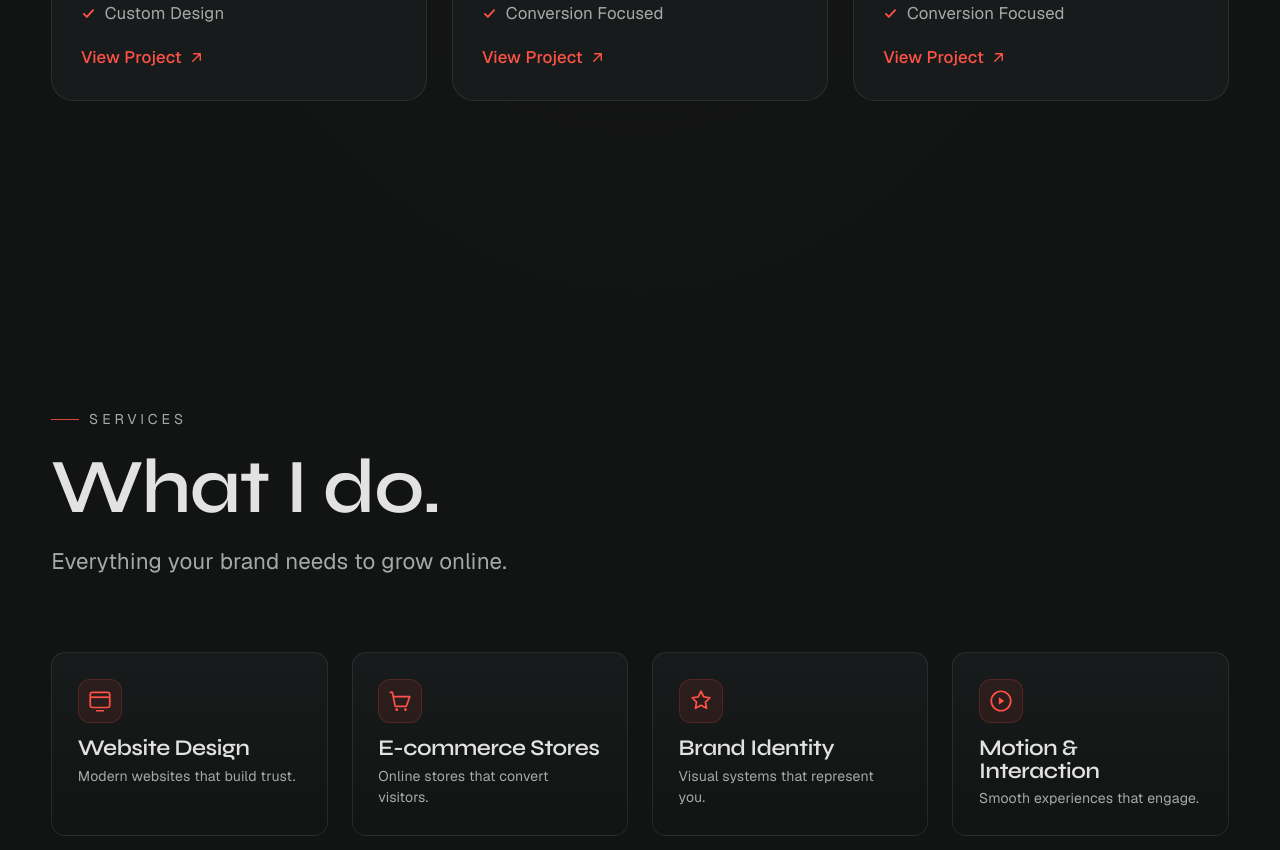
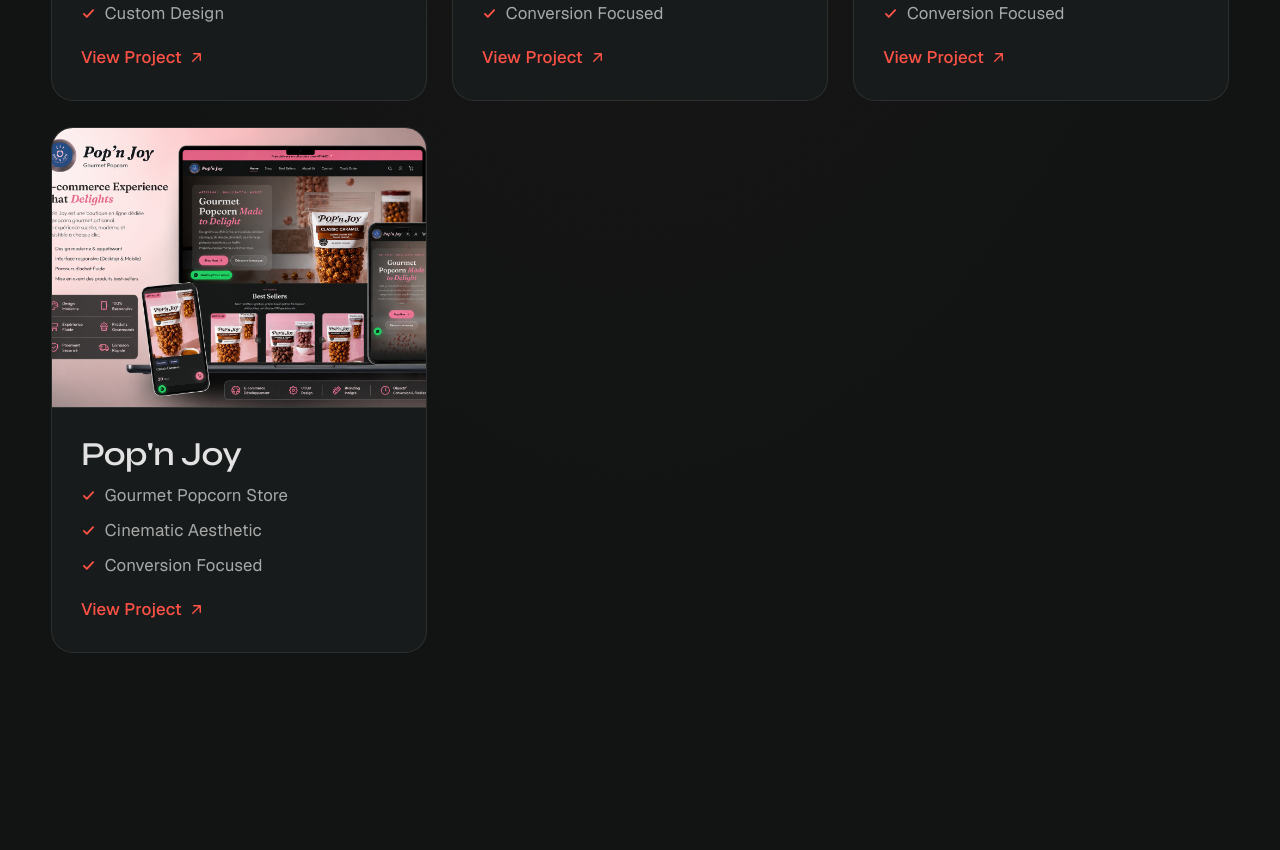
Before and after one commit to khadijaaazzi2020-arch/aazzi-studio, a Next.js app: page / in a window 1280 px wide. Shown: the part 1700-2550 px from the top of the page. Built offline with nearby package versions, Linux system fonts and the light colour scheme.

Commit message:
Add popnjoy project to portfolio

```diff
--- a/src/components/Portfolio.tsx
+++ b/src/components/Portfolio.tsx
@@ -34,6 +34,13 @@
     category: "Natural products · E-commerce",
     points: ["Natural Products Store", "Built for Trust", "Conversion Focused"],
     img: "/photo/ganatural-desktop.webp.png",
+  },
+  {
+    name: "Pop'n Joy",
+    href: "https://my-popnjoy-store.vercel.app",
+    category: "Gourmet popcorn · E-commerce",
+    points: ["Gourmet Popcorn Store", "Cinematic Aesthetic", "Conversion Focused"],
+    img: "/photo/popnjoy.png",
   },
 ];
 
```
Also changed, not shown: public/photo/popnjoy.png (added).
